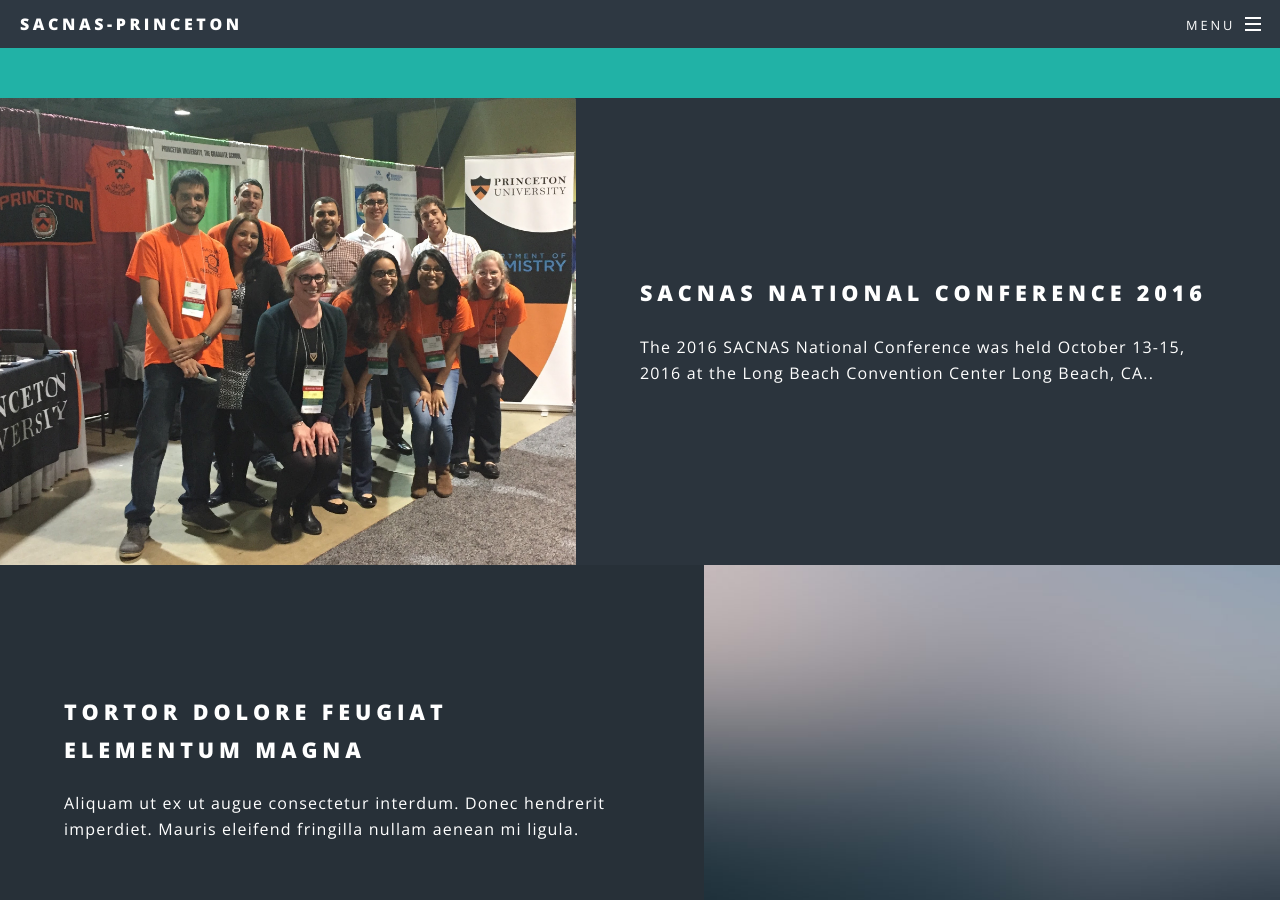
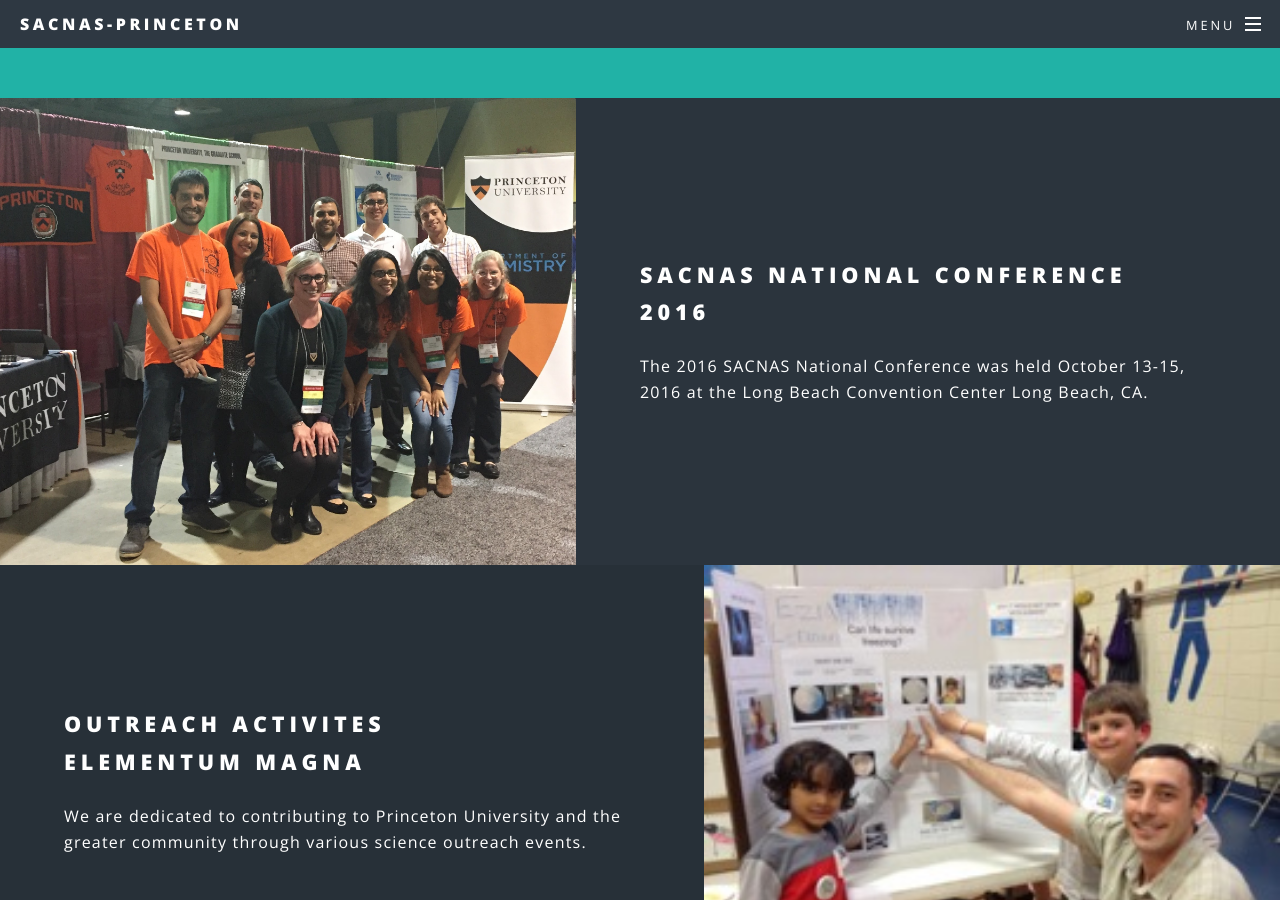
Before and after one commit to SACNAS-Princeton/SACNAS-Princeton.github.io, a Jekyll site: the page built from index.html, in a window 1280 px wide and 900 px high, scrolled down 1286 px. Built offline with Jekyll 4.4.1, drawn with Linux system fonts in a browser that asks for light colours.

Commit message:
added outreach portion to website

```diff
--- a/index.html
+++ b/index.html
@@ -34,16 +34,16 @@
 					<section id="two" class="wrapper alt style2">
 						<section class="spotlight">
 							<div class="image"><img src="images/sacnas-2016.JPG" alt="" /></div><div class="content">
-								<h2>SACNAS National Conference
+								<h2>SACNAS National Conference<br />
 								2016</h2>
-								<p>The 2016 SACNAS National Conference was held October 13-15, 2016 at the Long Beach Convention Center Long Beach, CA..</p>
+								<p>The 2016 SACNAS National Conference was held October 13-15, 2016 at the Long Beach Convention Center Long Beach, CA.</p>
 							</div>
 						</section>
 						<section class="spotlight">
-							<div class="image"><img src="images/pic02.jpg" alt="" /></div><div class="content">
-								<h2>Tortor dolore feugiat<br />
+							<div class="image"><img src="images/sciencefair-2015.jpg" alt="" /></div><div class="content">
+								<h2>Outreach Activites <br />
 								elementum magna</h2>
-								<p>Aliquam ut ex ut augue consectetur interdum. Donec hendrerit imperdiet. Mauris eleifend fringilla nullam aenean mi ligula.</p>
+								<p>We are dedicated to contributing to Princeton University and the greater community through various science outreach events.</p>
 							</div>
 						</section>
 						<section class="spotlight">
```
Also changed, not shown: images/sciencefair-2015.jpg (added).
